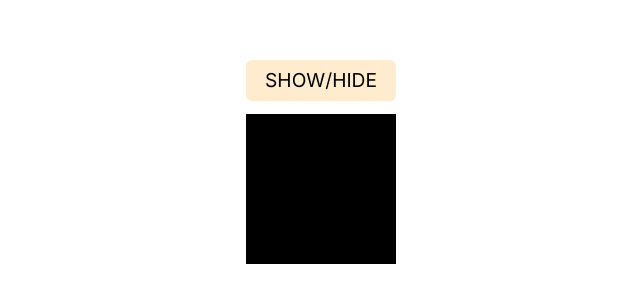
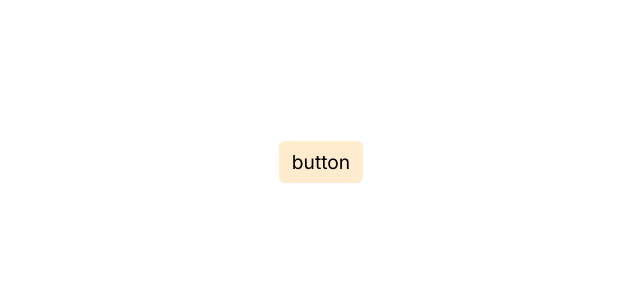
Before and after one commit to Ronit-gurjar/framer-tutorial, a Next.js app: page / in a window 1280 px wide. Shown: the part 238-540 px from the top of the page, without its empty margins (319-959 px from the left). Built offline with nearby package versions, Linux system fonts and the light colour scheme.

Commit message:
Add: geusture component

```diff
--- /dev/null
+++ b/src/app/components/guestures.js
@@ -0,0 +1,20 @@
+import React from 'react'
+import { motion } from 'framer-motion';
+
+const Guestures = () => {
+  return (
+    <div style={{
+        display: 'grid',
+        placeContent: "center",
+        height: "100vh",
+        gap:"0.8rem"
+      }}>
+        <motion.button className='btn'
+            whileHover={{scale:1.10}} //change animation on hover
+            whileTap={{scale:1.10, rotate:"3deg" ,y:10}}  //change animation on Tap
+        >button</motion.button>
+    </div>
+  )
+}
+
+export default Guestures;
--- a/src/app/page.js
+++ b/src/app/page.js
@@ -1,10 +1,12 @@
 'use client';
+import Guestures from './components/guestures';
 import MotionBasic from './components/motionBasics'
 export default function Home() {
 
   return (
     <>
-      <MotionBasic/>
+      {/*<MotionBasic/>*/}
+      <Guestures/>
     </>
   )
 }
```
